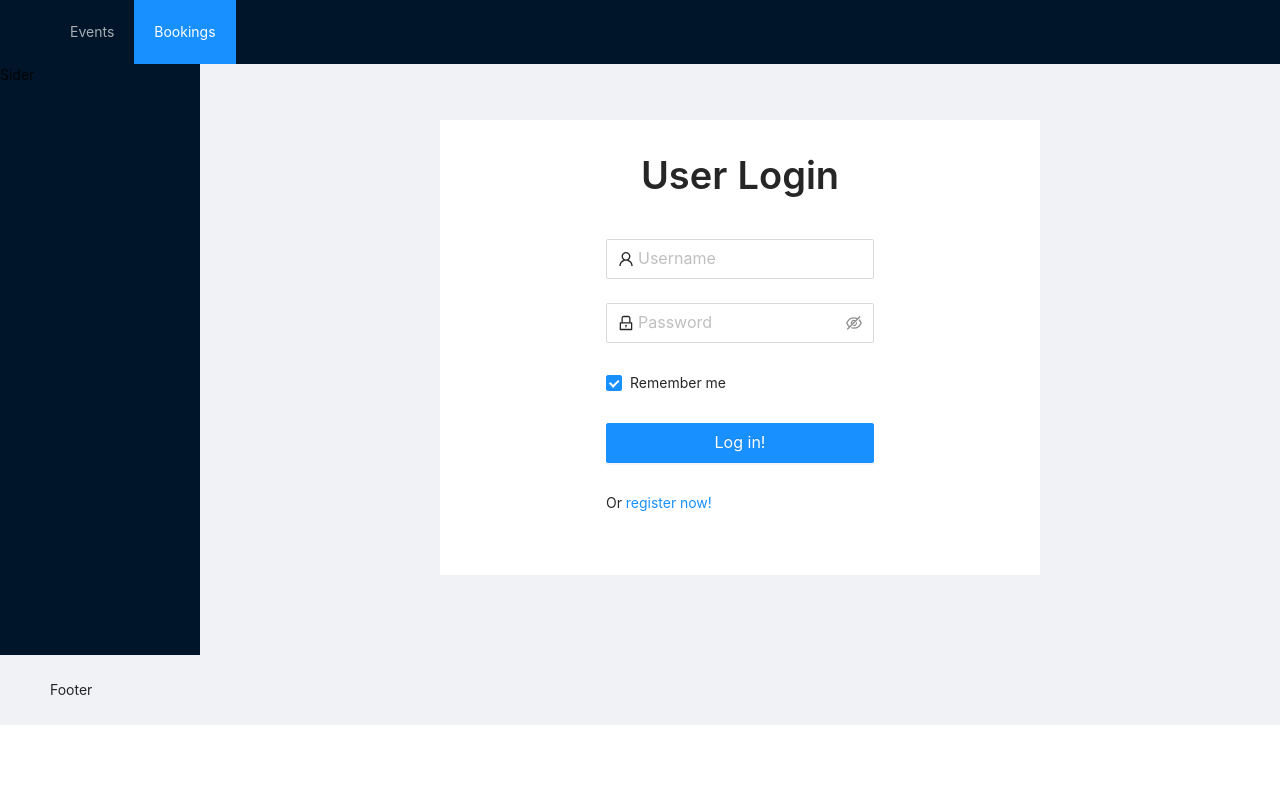
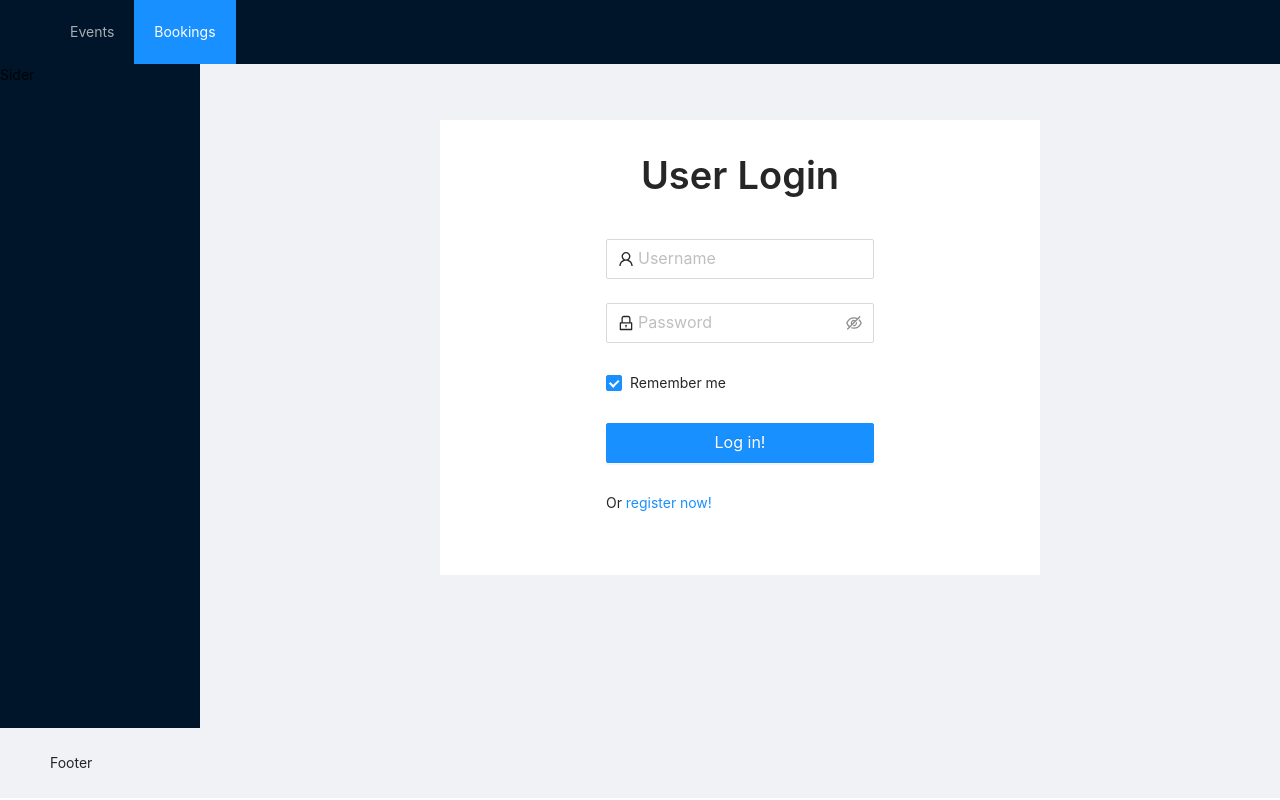
Before and after one commit to manuelRivero/events-front, a React (Create React App) app: page /auth in a window 1280 px wide. Built offline with nearby package versions, Linux system fonts and the light colour scheme.

Commit message:
[add]  DissmisableAlert on top level main content

```diff
--- a/src/App.js
+++ b/src/App.js
@@ -9,6 +9,8 @@ import Bookings from "./pages/bookings/bookings";
 import MainNav from "./components/navigation/mainNav";
 import AuthContextProvider from "./context/authContext";
 import InterfaceContextProvider from "./context/interfaceContext";
+
+import DissmisableAlert from "./components/ui/dissmisibleAlert/dissmisibleAlert"
 
 import "antd/dist/antd.css";
 
@@ -28,9 +30,10 @@ function App() {
                   style={{
                     padding: 24,
                     margin: 0,
-                    minHeight: 280,
+                    minHeight: '80vh',
                   }}
                 >
+                   <DissmisableAlert />
                   <Switch>
                     <Redirect from="/" to="/auth" exact></Redirect>
                     <Route path="/auth">
```
